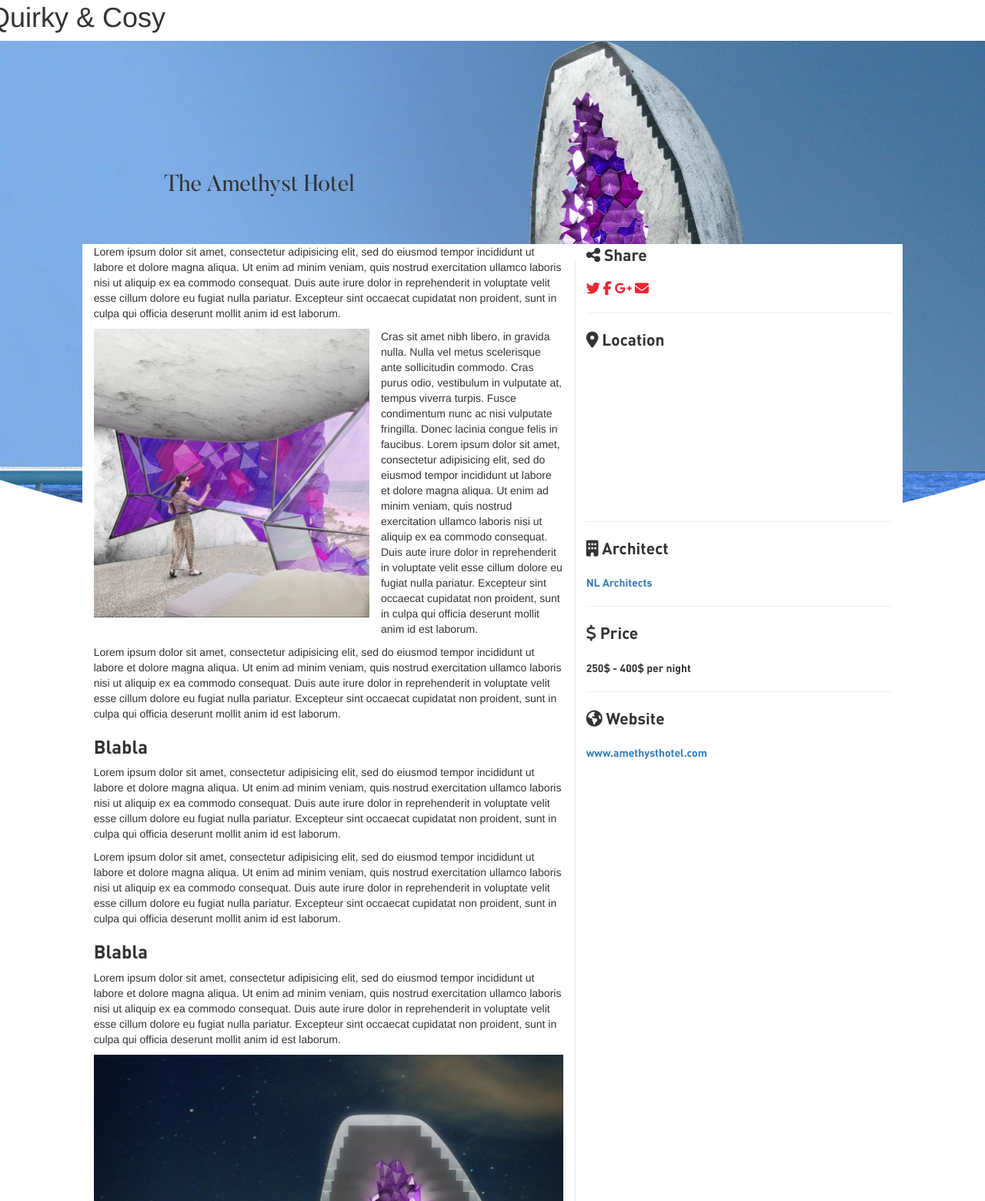
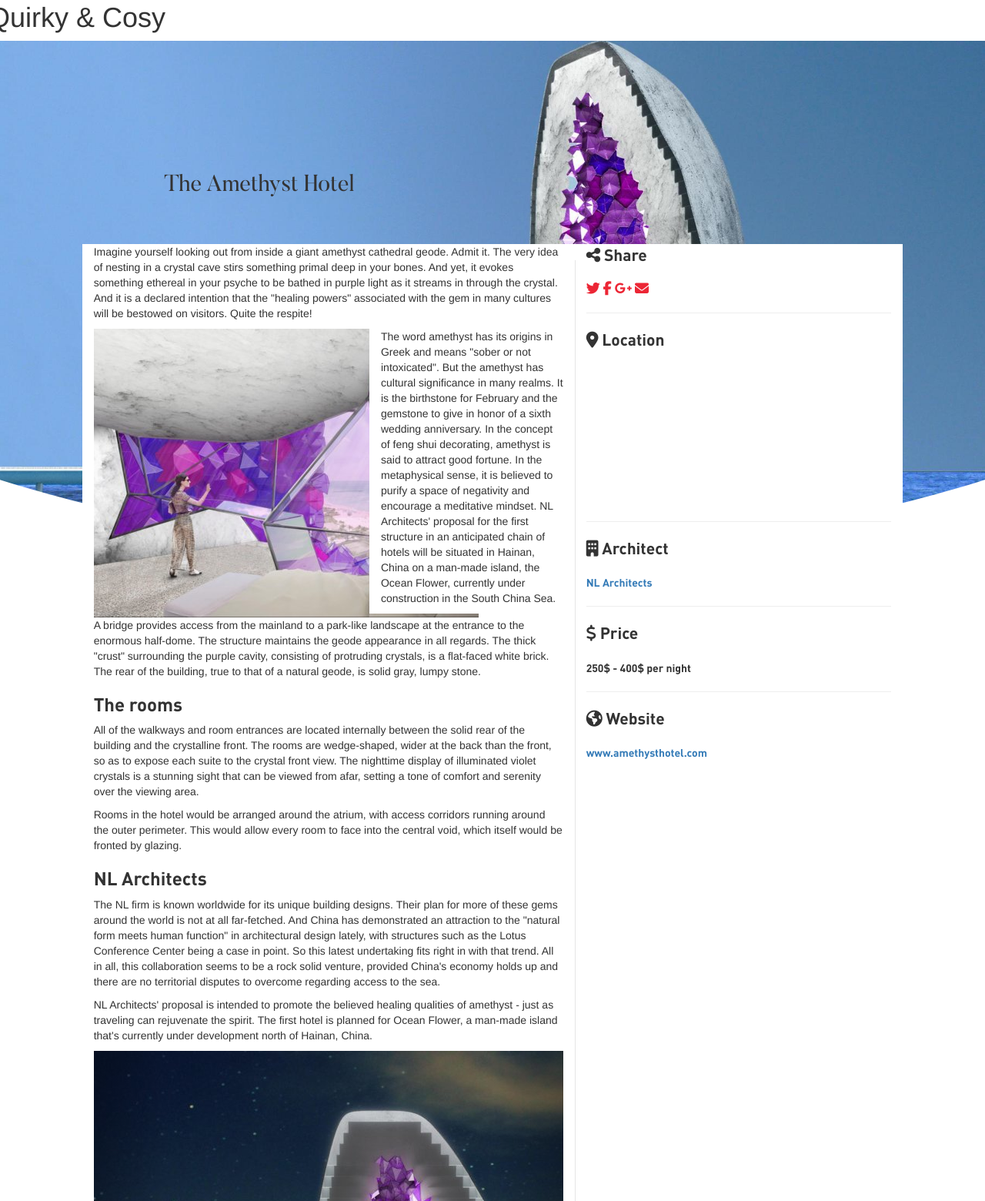
Before and after one commit to Olivier-Daire/Quirky-Cosy, a plain HTML site: page public/news.html in a window 1280 px wide. Shown: the part 153-1713 px from the top of the page at 77% size. Drawn offline with nearby package versions, Linux system fonts and the light colour scheme; no server answers.

Commit message:
Added article text

```diff
--- a/public/news.html
+++ b/public/news.html
@@ -63,59 +63,24 @@
 		</div>
 		<div class="row news-article wow fadeInUp" data-wow-delay="0.1s" data-wow-duration="1s">
 			<div class="col-md-6 col-xl-offset-2 col-lg-offset-1 col-md-offset-1 p-a-3">
-				<p>Lorem ipsum dolor sit amet, consectetur adipisicing elit, sed do eiusmod
-				tempor incididunt ut labore et dolore magna aliqua. Ut enim ad minim veniam,
-				quis nostrud exercitation ullamco laboris nisi ut aliquip ex ea commodo
-				consequat. Duis aute irure dolor in reprehenderit in voluptate velit esse
-				cillum dolore eu fugiat nulla pariatur. Excepteur sint occaecat cupidatat non
-				proident, sunt in culpa qui officia deserunt mollit anim id est laborum.</p>
-				<!-- <p class="col-md-8">Lorem ipsum dolor sit amet, consectetur adipisicing elit, sed do eiusmod
-				tempor incididunt ut labore et dolore magna aliqua. Ut enim ad minim veniam,
-				quis nostrud exercitation ullamco laboris nisi ut aliquip ex ea commodo
-				consequat. Duis aute irure dolor in reprehenderit in voluptate velit esse
-				cillum dolore eu fugiat nulla pariatur. Excepteur sint occaecat cupidatat non
-				proident, sunt in culpa qui officia deserunt mollit anim id est laborum.</p>
-				<img class="col-md-4" src="img/sample.jpg"> -->
+				<p>Imagine yourself looking out from inside a giant amethyst cathedral geode. Admit it. The very idea of nesting in a crystal cave stirs something primal deep in your bones. And yet, it evokes something ethereal in your psyche to be bathed in purple light as it streams in through the crystal. And it is a declared intention that the "healing powers" associated with the gem in many cultures will be bestowed on visitors. Quite the respite!
 				<div class="row">
 					<div class="col-md-7">
 						<img class="img-fluid" src="img/news/interior_amethyst_hotel.jpg" alt="An interior view of the Amethyst hotel">
 					</div>
 					<div class="col-md-5">
-						<p>Cras sit amet nibh libero, in gravida nulla. Nulla vel metus scelerisque ante sollicitudin commodo. Cras purus odio, vestibulum in vulputate at, tempus viverra turpis. Fusce condimentum nunc ac nisi vulputate fringilla. Donec lacinia congue felis in faucibus. Lorem ipsum dolor sit amet, consectetur adipisicing elit, sed do eiusmod
-						tempor incididunt ut labore et dolore magna aliqua. Ut enim ad minim veniam,
-						quis nostrud exercitation ullamco laboris nisi ut aliquip ex ea commodo
-						consequat. Duis aute irure dolor in reprehenderit in voluptate velit esse
-						cillum dolore eu fugiat nulla pariatur. Excepteur sint occaecat cupidatat non
-						proident, sunt in culpa qui officia deserunt mollit anim id est laborum.</p>
+						<p>The word amethyst has its origins in Greek and means "sober or not intoxicated". But the amethyst has cultural significance in many realms. It is the birthstone for February and the gemstone to give in honor of a sixth wedding anniversary. In the concept of feng shui decorating, amethyst is said to attract good fortune. In the metaphysical sense, it is believed to purify a space of negativity and encourage a meditative mindset.
+							NL Architects' proposal for the first structure in an anticipated chain of hotels will be situated in Hainan, China on a man-made island, the Ocean Flower, currently under construction in the South China Sea. </p>
 					</div>
 				</div>
 
-				<p>Lorem ipsum dolor sit amet, consectetur adipisicing elit, sed do eiusmod
-				tempor incididunt ut labore et dolore magna aliqua. Ut enim ad minim veniam,
-				quis nostrud exercitation ullamco laboris nisi ut aliquip ex ea commodo
-				consequat. Duis aute irure dolor in reprehenderit in voluptate velit esse
-				cillum dolore eu fugiat nulla pariatur. Excepteur sint occaecat cupidatat non
-				proident, sunt in culpa qui officia deserunt mollit anim id est laborum.</p>
-				<h3 class="din">Blabla</h3>
-				<p>Lorem ipsum dolor sit amet, consectetur adipisicing elit, sed do eiusmod
-				tempor incididunt ut labore et dolore magna aliqua. Ut enim ad minim veniam,
-				quis nostrud exercitation ullamco laboris nisi ut aliquip ex ea commodo
-				consequat. Duis aute irure dolor in reprehenderit in voluptate velit esse
-				cillum dolore eu fugiat nulla pariatur. Excepteur sint occaecat cupidatat non
-				proident, sunt in culpa qui officia deserunt mollit anim id est laborum.</p>
-				<p>Lorem ipsum dolor sit amet, consectetur adipisicing elit, sed do eiusmod
-				tempor incididunt ut labore et dolore magna aliqua. Ut enim ad minim veniam,
-				quis nostrud exercitation ullamco laboris nisi ut aliquip ex ea commodo
-				consequat. Duis aute irure dolor in reprehenderit in voluptate velit esse
-				cillum dolore eu fugiat nulla pariatur. Excepteur sint occaecat cupidatat non
-				proident, sunt in culpa qui officia deserunt mollit anim id est laborum.</p>
-				<h3 class="din">Blabla</h3>
-				<p>Lorem ipsum dolor sit amet, consectetur adipisicing elit, sed do eiusmod
-				tempor incididunt ut labore et dolore magna aliqua. Ut enim ad minim veniam,
-				quis nostrud exercitation ullamco laboris nisi ut aliquip ex ea commodo
-				consequat. Duis aute irure dolor in reprehenderit in voluptate velit esse
-				cillum dolore eu fugiat nulla pariatur. Excepteur sint occaecat cupidatat non
-				proident, sunt in culpa qui officia deserunt mollit anim id est laborum.</p>
+				<p>A bridge provides access from the mainland to a park-like landscape at the entrance to the enormous half-dome. The structure maintains the geode appearance in all regards. The thick "crust" surrounding the purple cavity, consisting of protruding crystals, is a flat-faced white brick. The rear of the building, true to that of a natural geode, is solid gray, lumpy stone.</p>
+				<h3 class="din">The rooms</h3>
+				<p>All of the walkways and room entrances are located internally between the solid rear of the building and the crystalline front. The rooms are wedge-shaped, wider at the back than the front, so as to expose each suite to the crystal front view. The nighttime display of illuminated violet crystals is a stunning sight that can be viewed from afar, setting a tone of comfort and serenity over the viewing area.</p>
+				<p>Rooms in the hotel would be arranged around the atrium, with access corridors running around the outer perimeter. This would allow every room to face into the central void, which itself would be fronted by glazing.</p>
+				<h3 class="din">NL Architects </h3>
+				<p>The NL firm is known worldwide for its unique building designs. Their plan for more of these gems around the world is not at all far-fetched. And China has demonstrated an attraction to the "natural form meets human function" in architectural design lately, with structures such as the Lotus Conference Center being a case in point. So this latest undertaking fits right in with that trend. All in all, this collaboration seems to be a rock solid venture, provided China's economy holds up and there are no territorial disputes to overcome regarding access to the sea. </p>
+				<p>NL Architects' proposal is intended to promote the believed healing qualities of amethyst - just as traveling can rejuvenate the spirit. The first hotel is planned for Ocean Flower, a man-made island that's currently under development north of Hainan, China.</p>
 
 				<div id="carousel-example-generic" class="carousel slide" data-ride="carousel">
 					<ol class="carousel-indicators">
```
